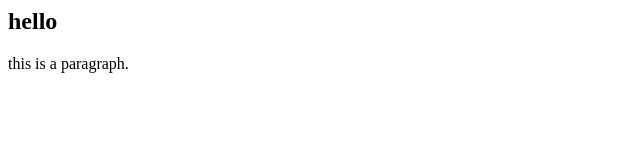
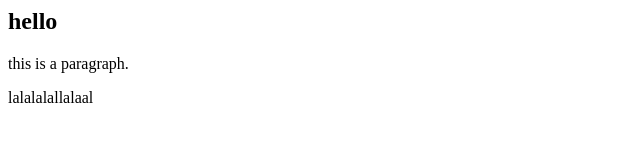
Before and after one commit to illumeow/illumeow.github.io, a plain HTML site: page index.html in a window 1280 px wide. Shown: the whole page, without its empty margins (0-640 px from the left). Drawn offline with Linux system fonts and the light colour scheme.

Commit message:
modify index

```diff
--- a/index.html
+++ b/index.html
@@ -1,2 +1,3 @@
 <h2>hello</h2>
 <p>this is a paragraph.</p>
+<p>lalalalallalaal</p>
```
